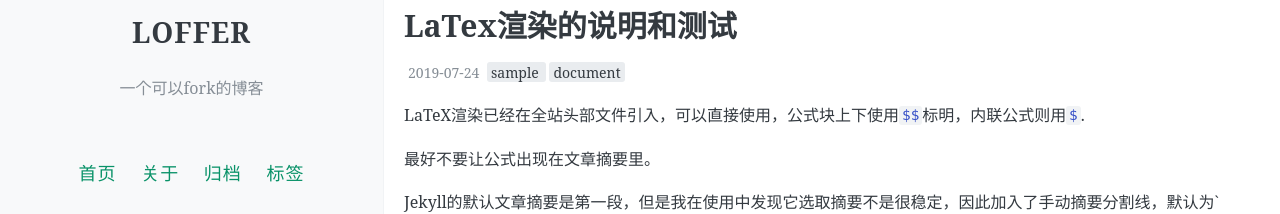
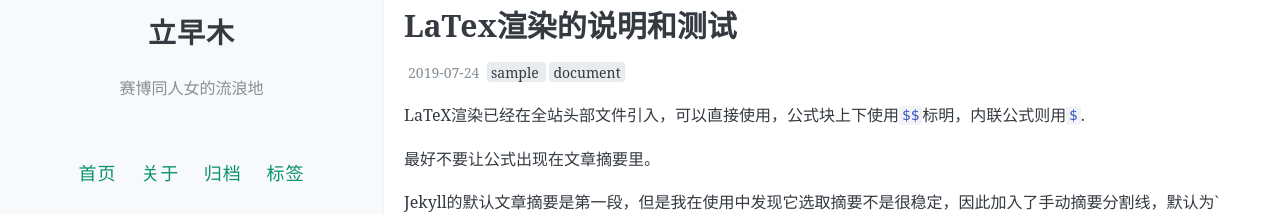
Before and after one commit to Overestimated/lizaomu, a Jekyll site: the page built from index.html, in a window 1280 px wide. Shown: the part 290-504 px from the top of the page. Built offline with Jekyll 4.4.1, drawn with Linux system fonts in a browser that asks for light colours; the list of posts is cut into pages by our own code; comment, search, counter and statistics services are not loaded.

Commit message:
Update _config.yml

```diff
--- a/_config.yml
+++ b/_config.yml
@@ -7,8 +7,8 @@
 # 井号后面的文字是说明文档，不会被程序读取。
 
 # 描述/签名
-name: LOFFER
-description: 一个可以fork的博客
+name: 立早木
+description: 赛博同人女的流浪地
 
 # 输入你的网站域名（如果你没有添加自己的域名，而是直接用GitHub pages分配的域名的话可以省略）
 url:
@@ -16,7 +16,7 @@ url:
 # 添加你的博客的二级域名，一般来说是你的repository名
 # 如果你的博客的URL是：(http://yourusername.github.io/repository-name)
 # 那么就写成 "/repository-name"
-baseurl: /LOFFER
+baseurl: /lizaomu
 
 
 #
```
